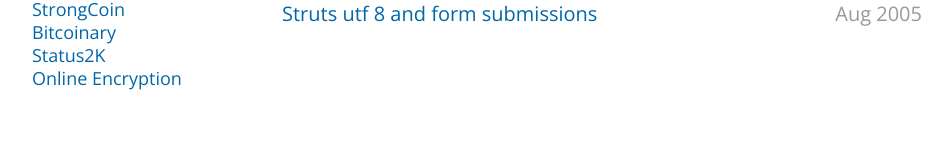
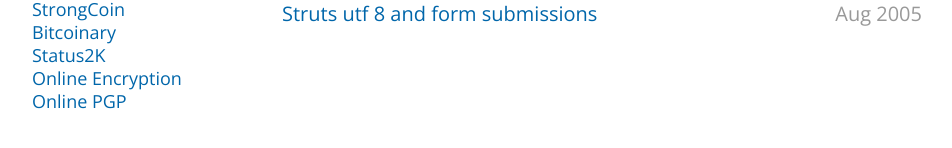
Before and after one commit to thisismk/ianpurton.github.com, a Jekyll site: the page built from index.html, in a window 1280 px wide. Shown: the part 307-455 px from the top of the page, without its empty margins (138-1090 px from the left). Built offline with Jekyll 4.4.1, drawn with Linux system fonts in a browser that asks for light colours; some web fonts are replaced.

Commit message:
Update default.html

```diff
--- a/_layouts/default.html
+++ b/_layouts/default.html
@@ -94,6 +94,7 @@
             <li class="gray"><a href="https://www.bitcoinary.com">Bitcoinary</a></li>
             <li class="gray"><a href="http://status2k.com">Status2K</a></li>
             <li class="gray"><a href="/crypto">Online Encryption</a></li>
+            <li class="gray"><a href="/online-pgp">Online PGP</a></li>
           </ul>
 
         </section>
```
